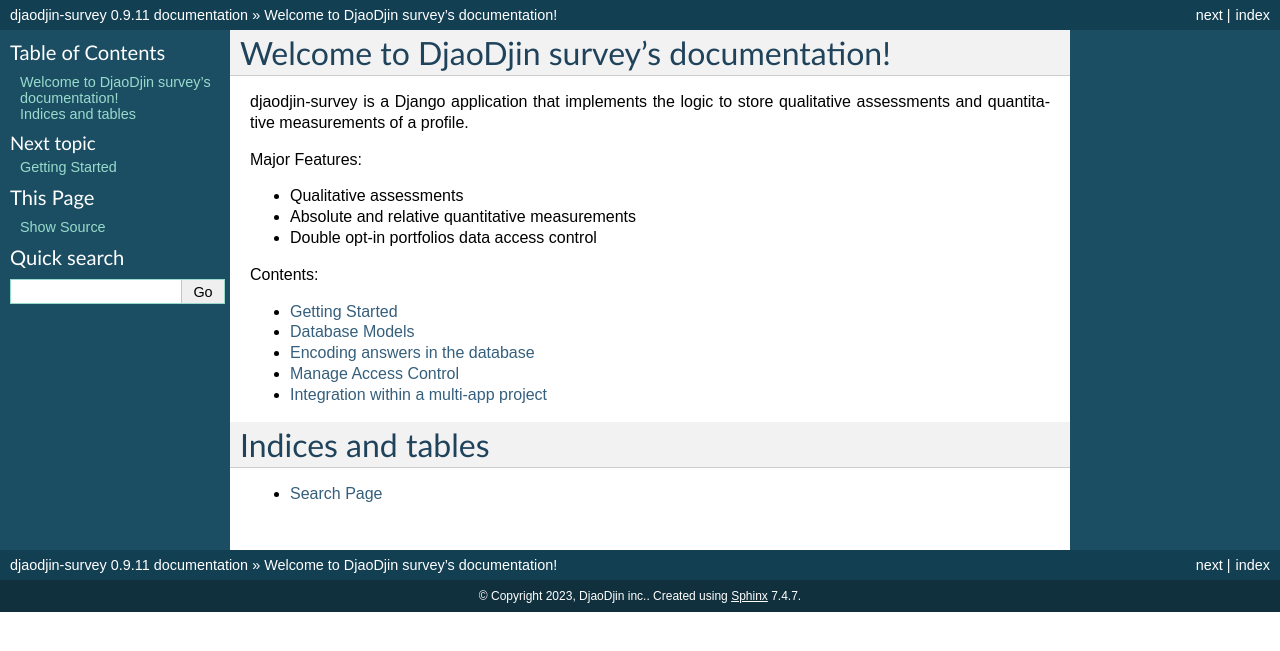
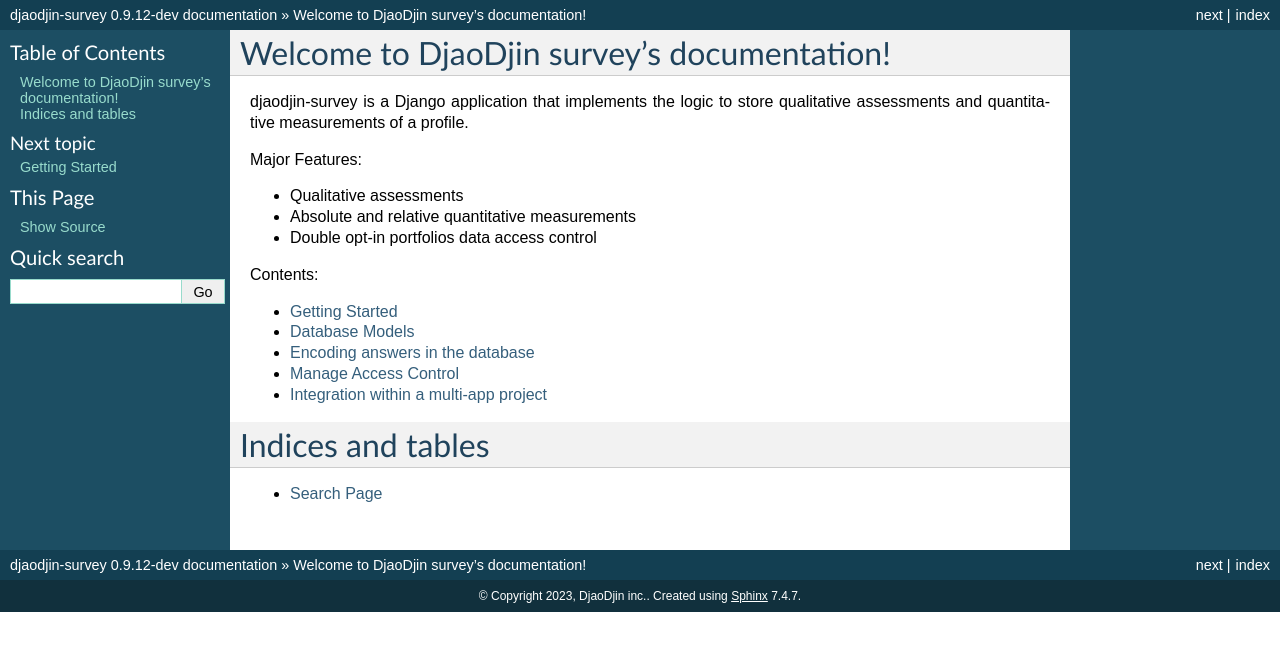
Before and after one commit to djaodjin/djaodjin-survey, a Sphinx documentation site: the page built from docs/index.rst, in a window 1280 px wide. Shown: the top 651 px of the page. Built offline with Sphinx 7.4.7, drawn with Linux system fonts in a browser that asks for light colours.

Commit message:
bumps version number to 0.9.12-dev

```diff
--- a/docs/conf.py
+++ b/docs/conf.py
@@ -54,7 +54,7 @@
 # The short X.Y version.
 version = '0.9'
 # The full version, including alpha/beta/rc tags.
-release = '0.9.11'
+release = '0.9.12-dev'
 
 # The language for content autogenerated by Sphinx. Refer to documentation
 # for a list of supported languages.
--- a/survey/__init__.py
+++ b/survey/__init__.py
@@ -26,4 +26,4 @@
 PEP 386-compliant version number for the survey django app.
 """
 
-__version__ = '0.9.11'
+__version__ = '0.9.12-dev'
```
